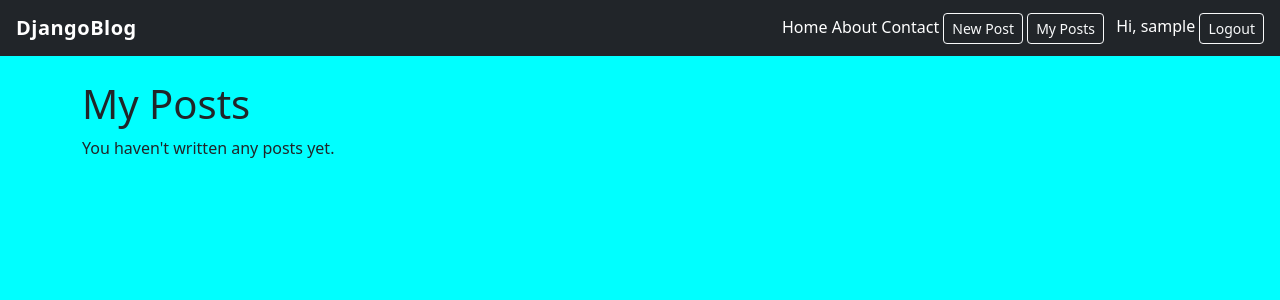
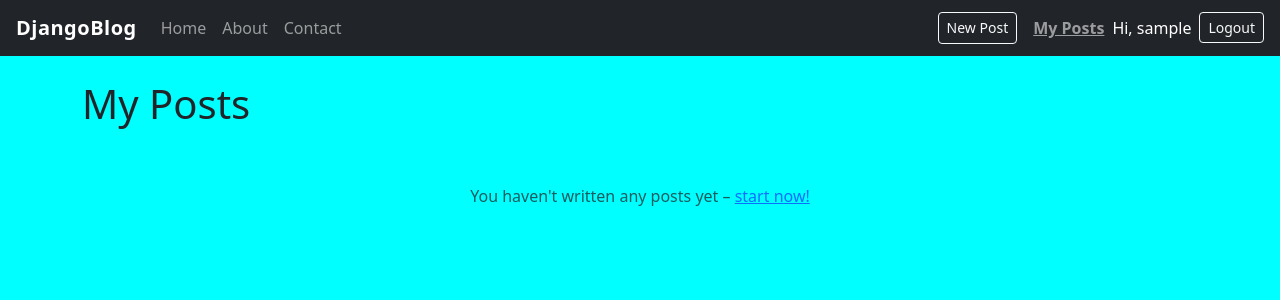
Before and after one commit to DishanSPX/DJANGOBLOG, a Django app: page /my-posts/ in a window 1280 px wide. Shown: the top 300 px of the page. Run offline with Django 5.2, Linux system fonts and the light colour scheme; the visitor is signed in with stand-in values (Sample User, id 1); data that the repository does not hold is empty.

Commit message:
Update Project

```diff
--- a/blog/static/blog/css/style.css
+++ b/blog/static/blog/css/style.css
@@ -6,3 +6,8 @@ body {
     font-weight: bold;
     letter-spacing: 0.5px;
 }
+
+.card-img-top {
+  height: 200px;
+  object-fit: cover;
+}
--- a/blog/templates/blog/base.html
+++ b/blog/templates/blog/base.html
@@ -8,24 +8,31 @@
   <link rel="stylesheet" href="{% static 'blog/css/style.css' %}">
 </head>
 <body>
-  <nav class="navbar navbar-dark bg-dark px-3">
+  <nav class="navbar navbar-expand-lg navbar-dark bg-dark px-3">
     <a class="navbar-brand" href="{% url 'home' %}">DjangoBlog</a>
-    <div>
-      <a class="nav-link d-inline text-white" href="{% url 'home' %}">Home</a>
-      <a class="nav-link d-inline text-white" href="{% url 'about' %}">About</a>
-      <a class="nav-link d-inline text-white" href="{% url 'contact' %}">Contact</a>
+    <button class="navbar-toggler" type="button" data-bs-toggle="collapse" data-bs-target="#navMenu">
+      <span class="navbar-toggler-icon"></span>
+    </button>
+    <div class="collapse navbar-collapse" id="navMenu">
+      <div class="navbar-nav me-auto">
+        <a class="nav-link {% if request.resolver_match.url_name == 'home' %}fw-bold text-decoration-underline{% endif %}" href="{% url 'home' %}">Home</a>
+        <a class="nav-link {% if request.resolver_match.url_name == 'about' %}fw-bold text-decoration-underline{% endif %}" href="{% url 'about' %}">About</a>
+        <a class="nav-link {% if request.resolver_match.url_name == 'contact' %}fw-bold text-decoration-underline{% endif %}" href="{% url 'contact' %}">Contact</a>
+      </div>
+      <div class="navbar-nav">
         {% if request.user.is_authenticated %}
-        <a class="btn btn-outline-light btn-sm" href="{% url 'post_create' %}">New Post</a>
-        <a class="btn btn-outline-light btn-sm" href="{% url 'my_posts' %}">My Posts</a>
-        <span class="text-white ms-2">Hi, {{ request.user.username }}</span>
+          <a class="btn btn-outline-light btn-sm me-2 my-1" href="{% url 'post_create' %}">New Post</a>
+          <a class="nav-link {% if request.resolver_match.url_name == 'my_posts' %}fw-bold text-decoration-underline{% endif %}" href="{% url 'my_posts' %}">My Posts</a>
+          <span class="navbar-text text-white me-2">Hi, {{ request.user.username }}</span>
           <form method="post" action="{% url 'logout' %}" class="d-inline">
             {% csrf_token %}
-          <button type="submit" class="btn btn-outline-light btn-sm">Logout</button>
+            <button type="submit" class="btn btn-outline-light btn-sm my-1">Logout</button>
           </form>
         {% else %}
-        <a class="btn btn-outline-light btn-sm" href="{% url 'login' %}">Login</a>
-        <a class="btn btn-outline-light btn-sm" href="{% url 'register' %}">Register</a>
+          <a class="btn btn-outline-light btn-sm me-2 my-1" href="{% url 'login' %}">Login</a>
+          <a class="btn btn-outline-light btn-sm my-1" href="{% url 'register' %}">Register</a>
         {% endif %}
+      </div>
     </div>
   </nav>
   {% if messages %}
@@ -38,5 +45,6 @@
   <div class="container mt-4">
     {% block content %}{% endblock %}
   </div>
+  <script src="https://cdn.jsdelivr.net/npm/bootstrap@5.3.3/dist/js/bootstrap.bundle.min.js"></script>
 </body>
 </html>
--- a/blog/templates/blog/my_posts.html
+++ b/blog/templates/blog/my_posts.html
@@ -4,22 +4,13 @@
 <h1>My Posts</h1>
 <div class="row">
   {% for post in page_obj %}
-    <div class="col-md-4 mb-4">
-      <div class="card h-100">
-        {% if post.cover_image %}
-          <img src="{{ post.cover_image.url }}" class="card-img-top" alt="{{ post.title }}">
-        {% endif %}
-        <div class="card-body">
-          <h5 class="card-title">{{ post.title }} <span class="badge bg-secondary">{{ post.status }}</span></h5>
-          <p class="card-text">{{ post.content|truncatewords:20 }}</p>
-          <a href="{% url 'post_detail' post.slug %}" class="btn btn-primary btn-sm">View</a>
-          <a href="{% url 'post_edit' post.slug %}" class="btn btn-outline-secondary btn-sm">Edit</a>
-          <a href="{% url 'post_delete' post.slug %}" class="btn btn-outline-danger btn-sm">Delete</a>
-        </div>
-      </div>
+    {% include "blog/partials/_post_card.html" %}
+  {% empty %}
+    <div class="col-12">
+      <p class="text-center text-muted py-5">You haven't written any posts yet – <a href="{% url 'post_create' %}">start now!</a></p>
     </div>
-  {% empty %}
-    <p>You haven't written any posts yet.</p>
   {% endfor %}
 </div>
+
+{% include "blog/partials/_pagination.html" %}
 {% endblock %}
--- /dev/null
+++ b/blog/templates/blog/partials/_pagination.html
@@ -0,0 +1,13 @@
+{% if page_obj.has_other_pages %}
+<nav>
+  <ul class="pagination justify-content-center">
+    {% if page_obj.has_previous %}
+      <li class="page-item"><a class="page-link" href="?page={{ page_obj.previous_page_number }}">Previous</a></li>
+    {% endif %}
+    <li class="page-item disabled"><span class="page-link">Page {{ page_obj.number }} of {{ page_obj.paginator.num_pages }}</span></li>
+    {% if page_obj.has_next %}
+      <li class="page-item"><a class="page-link" href="?page={{ page_obj.next_page_number }}">Next</a></li>
+    {% endif %}
+  </ul>
+</nav>
+{% endif %}
```
Also changed, not shown: blog/templates/blog/partials/post_card.html (added, +19 -0 lines), blog/templates/blog/post_list.html (+5 -24 lines), media/post_covers/617yXzeJYdL.jpg, media/post_covers/share_google_HaozwNq.jpg (added). Lines whose indentation alone changed are shown as unchanged.
